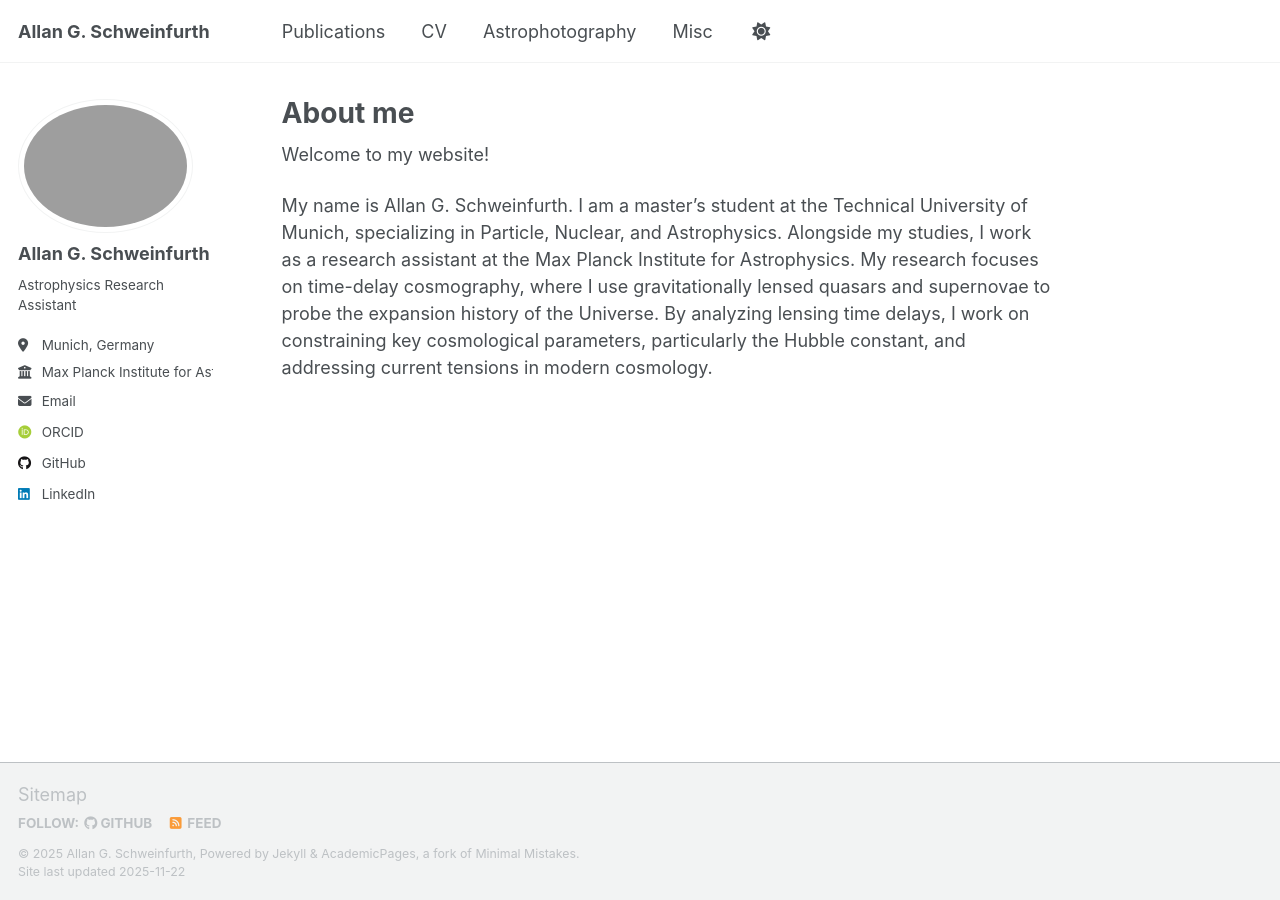
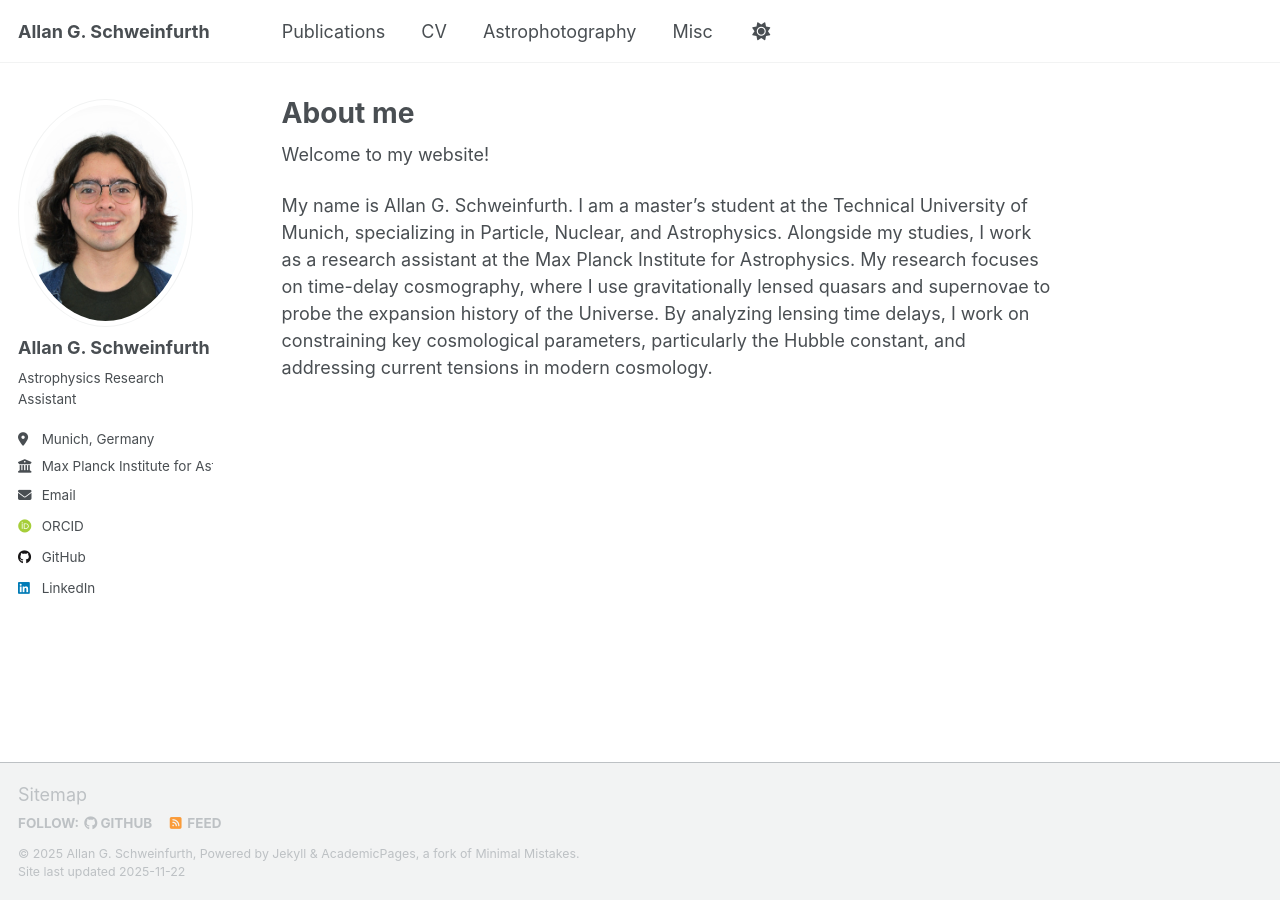
Before and after one commit to allangabrielsch/allangabrielsch.github.io, a Jekyll site: the page built from _pages/about.md, in a window 1280 px wide. Built offline with Jekyll 4.4.1, drawn with Linux system fonts in a browser that asks for light colours; some web fonts are replaced; a script that is not in the unit is left out.

Commit message:
Update author avatar image in config file

```diff
--- a/_config.yml
+++ b/_config.yml
@@ -23,7 +23,7 @@ repository               : "allangabrielsch/allangabrielsch.github.io"
 #               Additional customization can be done by editing /_includes/author-profile.html
 author:
   # Biographic information
-  avatar           : "profile.png"
+  avatar           : "MPA_idpic_cropped_resized.jpg"
   name             : "Allan G. Schweinfurth"
   pronouns         : # example: "she/her"
   bio              : "Astrophysics Research Assistant"
```
